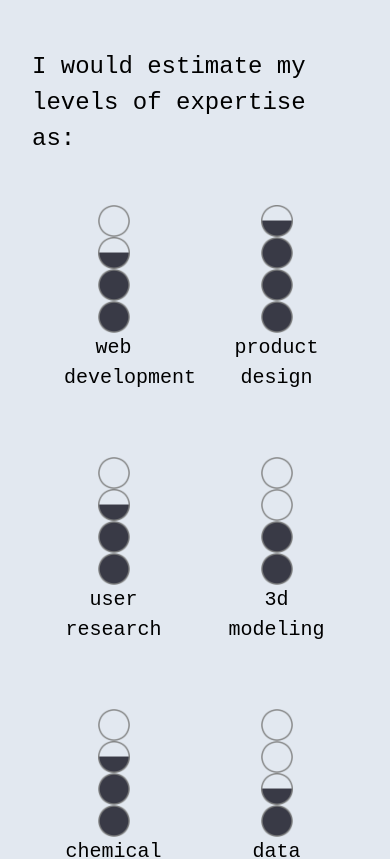
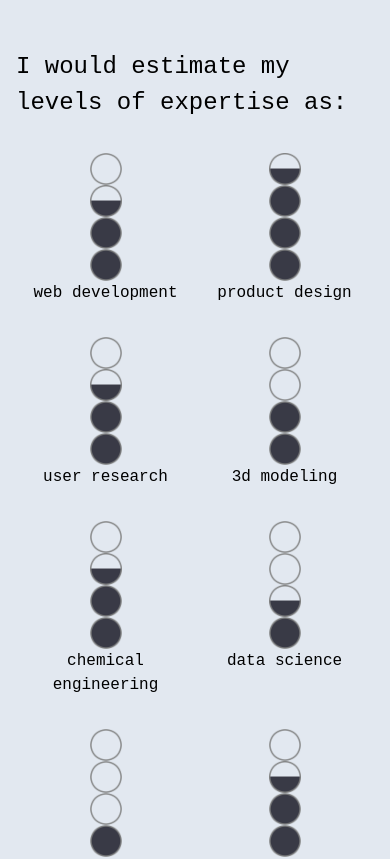
Before and after one commit to bencooper96/personal-website, a Next.js app: page / in a window 390 px wide. Shown: the part 1760-2619 px from the top of the page. Built offline with nearby package versions, Linux system fonts and the light colour scheme.

Commit message:
fixed skills formatting

```diff
--- a/src/components/aboutMe/aboutMe.jsx
+++ b/src/components/aboutMe/aboutMe.jsx
@@ -7,7 +7,7 @@ class AboutMe extends Component {
     return (
       <div className="bg-gray-300 my-0 w-full static">
         <div
-          className="py-64 md:px-32 px-8 w-full relative z-0"
+          className="py-64 md:px-32 px-4 w-full relative z-0"
           id="about-me-target"
         >
           <h1 className="text-5xl md:text-6xl mt-32" id="about-me">
--- a/src/components/aboutMe/skills.jsx
+++ b/src/components/aboutMe/skills.jsx
@@ -10,7 +10,7 @@ class Skills extends Component {
       return (
         <li
           key={skill.name}
-          className="p-8 text-xl sm:text-xl lg:text-2xl lg:w-1/4 md:w-1/3 w-1/2"
+          className="p-4 text-base sm:text-l md:text-xl lg:text-2xl lg:w-1/4 md:w-1/3 w-1/2"
         >
           <div>
             <Level skillName={skill.name} levelValue={skill.level} />
--- a/src/components/footer.jsx
+++ b/src/components/footer.jsx
@@ -8,11 +8,6 @@ const Footer = () => {
         <div className="text-center">2020</div>
         <div className="text-center sm:text-right">cooperben83@gmail.com</div>
       </div>
-      {/* <div className="grid bg-gray-600 text-gray-300 px-3 pt-2 sm:hidden ">
-        <div className="flex-1 text-center text-lg">ben cooper</div>
-        <div className="flex-1 text-center">2020</div>
-        <div className="flex-1 text-center">cooperben83@gmail.com</div>
-      </div> */}
     </footer>
   );
 };
```
